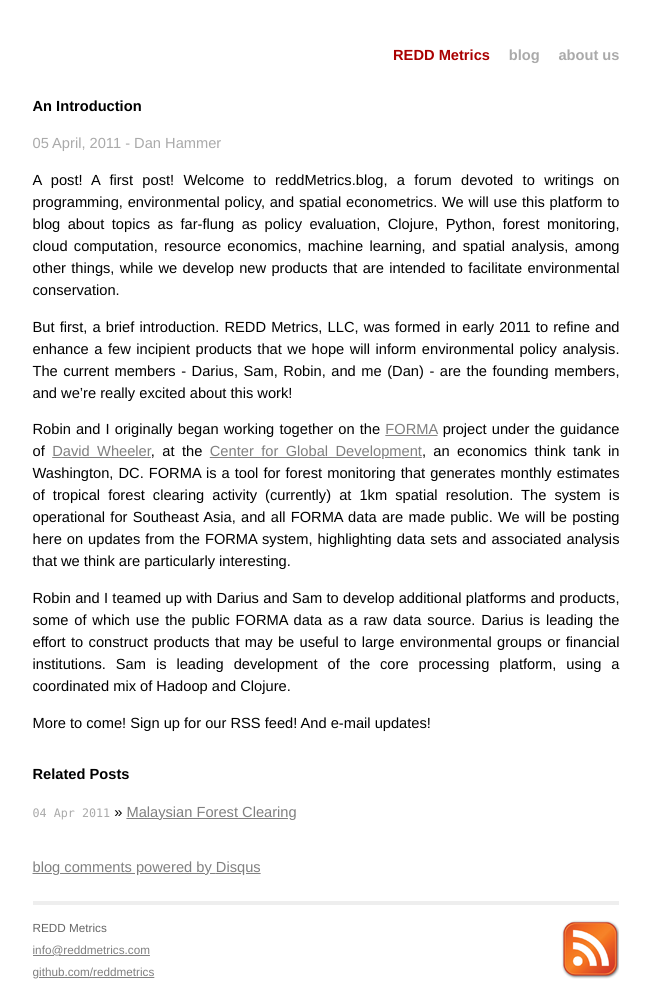
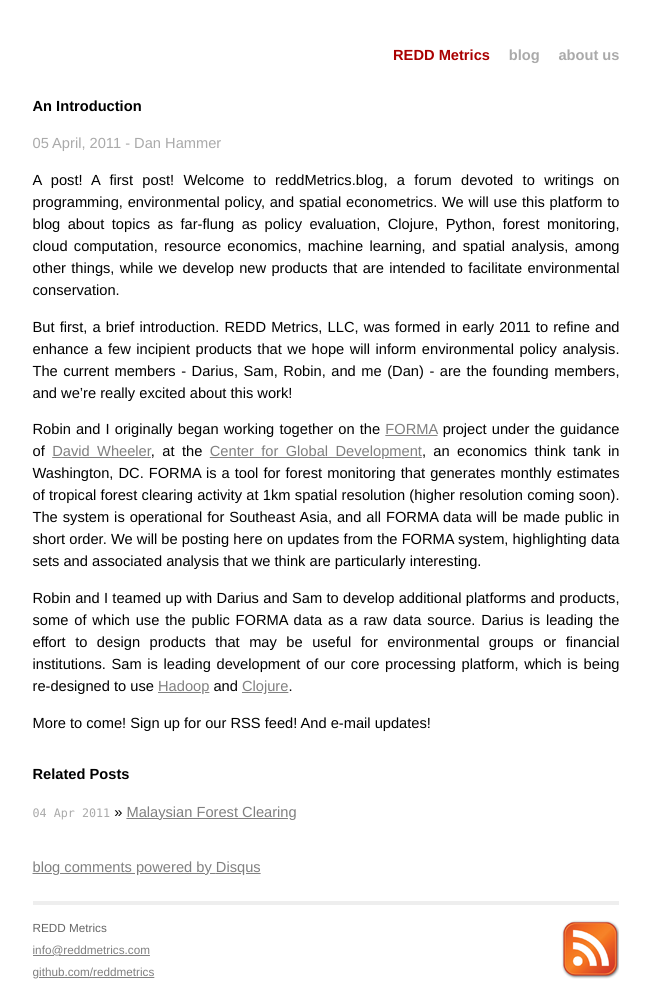
Before and after one commit to reddmetrics/reddmetrics.github.com, a Jekyll site: the page built from _posts/2011-04-05-an-introduction.md, in a window 1280 px wide. Shown: the whole page, without its empty margins (314-965 px from the left). Built offline with Jekyll 4.4.1, drawn with Linux system fonts in a browser that asks for light colours; Markdown is read by kramdown in place of the engine named in the settings; comment, search, counter and statistics services are not loaded.

Commit message:
Tweaked intro blog

```diff
--- a/_posts/2011-04-05-an-introduction.md
+++ b/_posts/2011-04-05-an-introduction.md
@@ -13,8 +13,8 @@ A post!  A first post!  Welcome to reddMetrics.blog, a forum devoted to writings
 
 But first, a brief introduction.  REDD Metrics, LLC, was formed in early 2011 to refine and enhance a few incipient products that we hope will inform environmental policy analysis.  The current members - Darius, Sam, Robin, and me (Dan) - are the founding members, and we're really excited about this work!
 
-Robin and I originally began working together on the [FORMA](http://www.cgdev.org/forma) project under the guidance of [David Wheeler](http://www.cgdev.org/content/expert/detail/11584), at the [Center for Global Development](http://www.cgdev.org), an economics think tank in Washington, DC. FORMA is a tool for forest monitoring that generates monthly estimates of tropical forest clearing activity (currently) at 1km spatial resolution.  The system is operational for Southeast Asia, and all FORMA data are made public.  We will be posting here on updates from the FORMA system, highlighting data sets and associated analysis that we think are particularly interesting.
+Robin and I originally began working together on the [FORMA](http://www.cgdev.org/forma) project under the guidance of [David Wheeler](http://www.cgdev.org/content/expert/detail/11584), at the [Center for Global Development](http://www.cgdev.org), an economics think tank in Washington, DC. FORMA is a tool for forest monitoring that generates monthly estimates of tropical forest clearing activity at 1km spatial resolution (higher resolution coming soon).  The system is operational for Southeast Asia, and all FORMA data will be made public in short order.  We will be posting here on updates from the FORMA system, highlighting data sets and associated analysis that we think are particularly interesting.
 
-Robin and I teamed up with Darius and Sam to develop additional platforms and products, some of which use the public FORMA data as a raw data source.  Darius is leading the effort to construct products that may be useful to large environmental groups or financial institutions. Sam is leading development of the core processing platform, using a coordinated mix of Hadoop and Clojure.
+Robin and I teamed up with Darius and Sam to develop additional platforms and products, some of which use the public FORMA data as a raw data source.  Darius is leading the effort to design products that may be useful for environmental groups or financial institutions. Sam is leading development of our core processing platform, which is being re-designed to use [Hadoop](http://hadoop.apache.org) and [Clojure](http://www.clojure.org).
 
 More to come!  Sign up for our RSS feed!  And e-mail updates!
```
